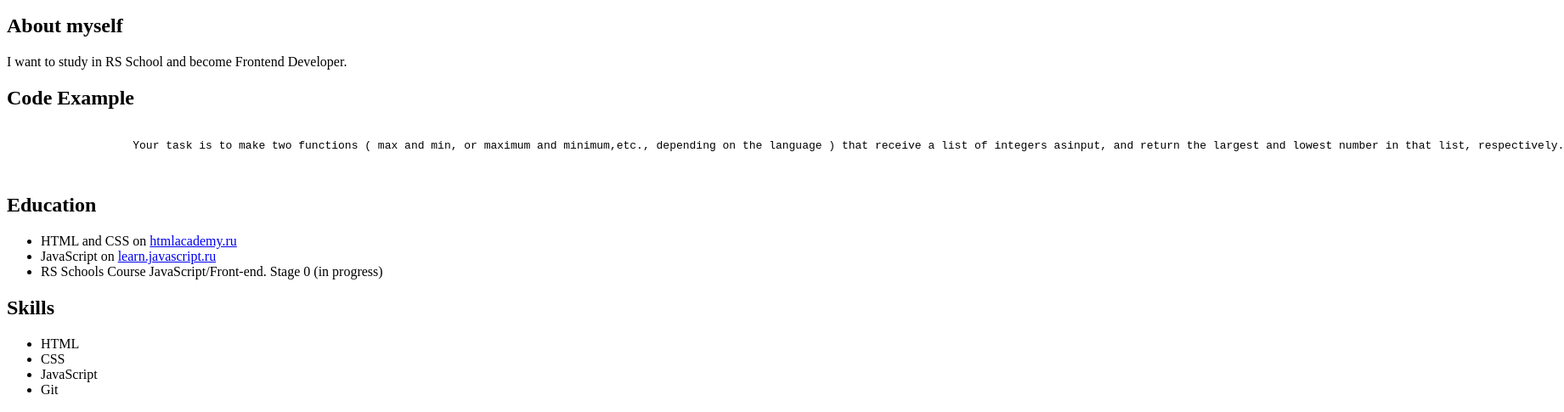
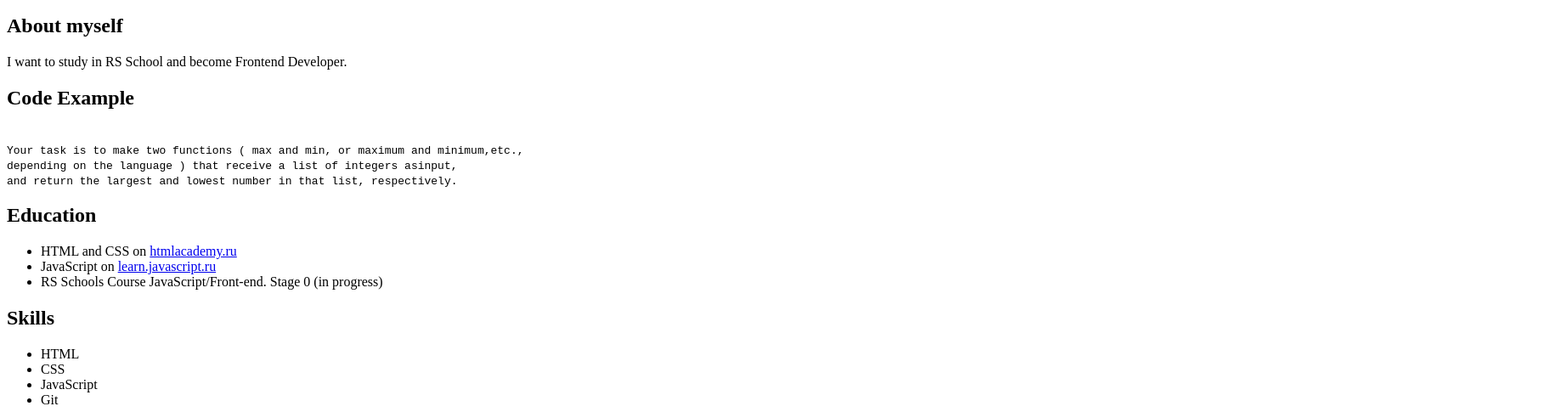
Before and after one commit to NastyaMix/rsschool-cv1, a plain HTML site: page index.html in a window 1280 px wide. Shown: the part 127-612 px from the top of the page at 85% size, 1841 px wide, since content can reach past the window. Drawn offline with Linux system fonts and the light colour scheme; a script that the page names is missing.

Commit message:
fix: delete tag pre

```diff
--- a/index.html
+++ b/index.html
@@ -34,11 +34,9 @@
                     <h2>Code Example</h2>
                 </div>
                 <div>
-                   <pre>
-                       <code>
-                   Your task is to make two functions ( max and min, or maximum and minimum,etc., depending on the language ) that receive a list of integers asinput, and return the largest and lowest number in that list, respectively.
-                        </code>
-                    </pre>
+                    <code>
+<br> Your task is to make two functions ( max and min, or maximum and minimum,etc., <br> depending on the language ) that receive a list of integers asinput, <br> and return the largest and lowest number in that list, respectively.
+                    </code>
                 </div>
             </section>
             <section>
```
